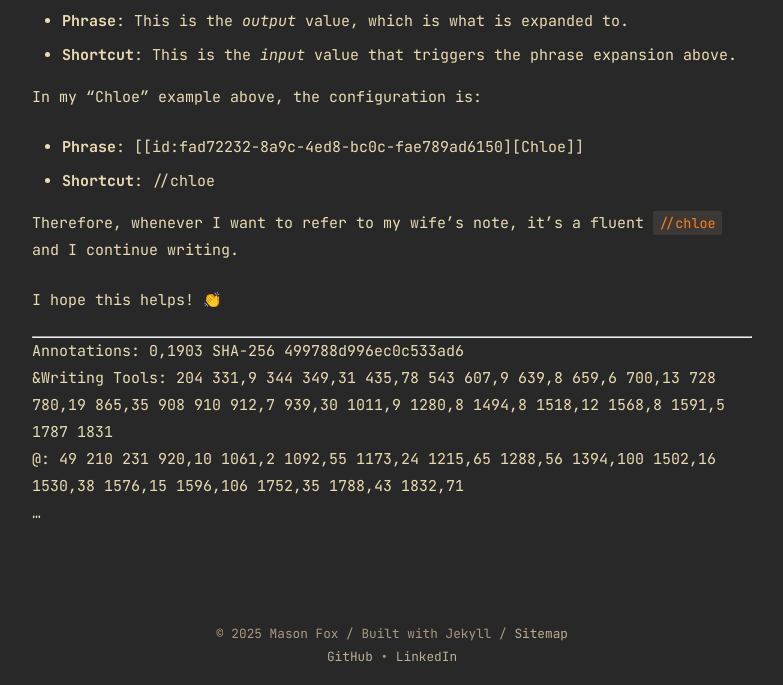
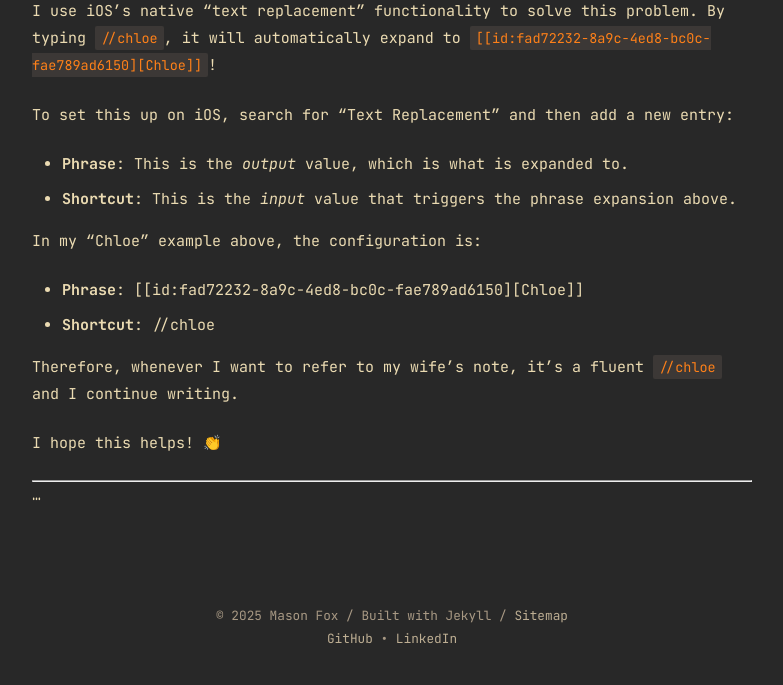
Before and after one commit to masonfox/blog, a Jekyll site: the page built from _posts/2025-11-11-org-roam-mobile-wiki-links.md, in a window 1280 px wide and 900 px high, scrolled down 1336 px, cut to the strip 215-900 px from the top of the window. Shown: the whole strip, without its empty margins (248-1031 px from the left). Built offline with Jekyll 4.4.1, drawn with Linux system fonts in a browser that asks for light colours.

```diff
--- a/_posts/2025-11-11-org-roam-mobile-wiki-links.md
+++ b/_posts/2025-11-11-org-roam-mobile-wiki-links.md
@@ -40,7 +41,4 @@
 I hope this helps! 👏
 
 ---
-Annotations: 0,1903 SHA-256 499788d996ec0c533ad6
-&Writing Tools: 204 331,9 344 349,31 435,78 543 607,9 639,8 659,6 700,13 728 780,19 865,35 908 910 912,7 939,30 1011,9 1280,8 1494,8 1518,12 1568,8 1591,5 1787 1831
-@: 49 210 231 920,10 1061,2 1092,55 1173,24 1215,65 1288,56 1394,100 1502,16 1530,38 1576,15 1596,106 1752,35 1788,43 1832,71
 ...
```
Also changed, not shown: other parts of _posts/2025-11-11-org-roam-mobile-wiki-links.md (+1 -0 lines).
